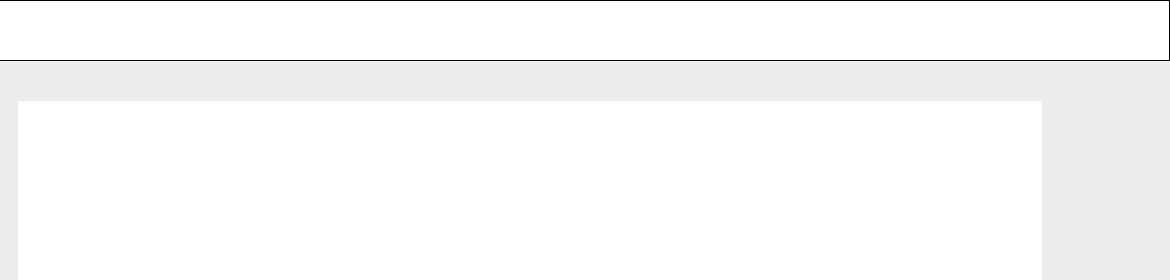
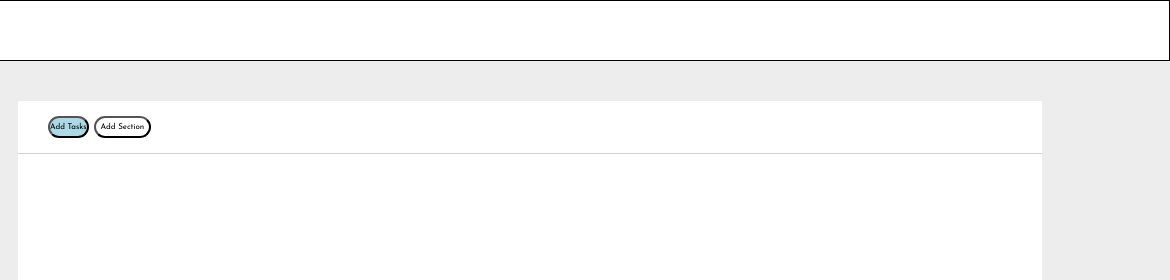
Before and after one commit to binohub/html-css-toboolist, a plain HTML site: page index.html in a window 1280 px wide. Shown: the top 280 px of the page, 110-1280 px from the left. Drawn offline with Linux system fonts and the light colour scheme.

Commit message:
container header

```diff
--- a/index.html
+++ b/index.html
@@ -19,6 +19,8 @@
         <div class="container">
 
             <div class="c-head">  <!--todo borderbottom -->
+                <input class="btn-blue" type="button" value="Add Tasks">
+                <input class="btn-white" type="button" value="Add Section">
             </div>
 
 
--- a/style.css
+++ b/style.css
@@ -48,3 +48,25 @@ main
     background-color: white;
     margin: 40px auto;
 }
+.c-head
+{
+    padding: 15px 0px 15px 30px;
+    border-bottom: solid 1px lightgray;
+}
+.btn-blue
+{
+
+    font-size: 0.5rem;
+    padding: 5px 0px;
+    background-color: lightblue;
+    border-radius: 50px;
+}
+
+.btn-white
+{
+
+    font-size: 0.5rem;
+    padding: 5px;
+    background-color: white;
+    border-radius: 50px;
+}
```
